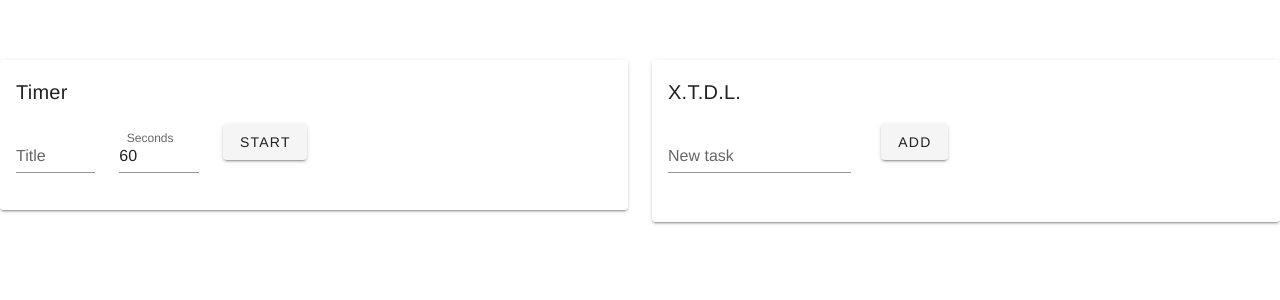
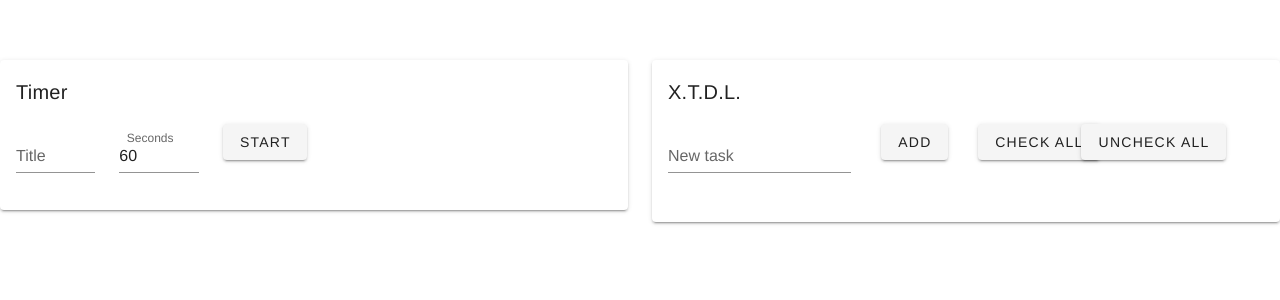
Before and after one commit to SauloTracer/Vue2Playground, a Vue app: page / in a window 1280 px wide. Shown: the top 300 px of the page. Built offline with nearby package versions, Linux system fonts and the light colour scheme; what vue-apexcharts would draw is missing.

Commit message:
XTDL: Adicionando check/uncheck all

```diff
--- a/src/components/todo.vue
+++ b/src/components/todo.vue
@@ -13,6 +13,16 @@
           </v-col>
           <v-col cols="2">
             <v-btn color="blue" elevation="5" @click="addTask()">Add</v-btn>
+          </v-col>
+          <v-col cols="2">
+            <v-btn color="blue" elevation="5" @click="checkAll()"
+              >Check All</v-btn
+            >
+          </v-col>
+          <v-col cols="2">
+            <v-btn color="blue" elevation="5" @click="uncheckAll()"
+              >Uncheck All</v-btn
+            >
           </v-col>
         </v-row>
       </v-form>
@@ -103,6 +113,16 @@ export default {
     saveTasks() {
       localStorage.setItem("tasks", JSON.stringify(this.tasks));
     },
+    changeAll(value) {
+      this.tasks.map((t) => (t.done = value));
+      this.saveTasks();
+    },
+    checkAll() {
+      this.changeAll(true);
+    },
+    uncheckAll() {
+      this.changeAll(false);
+    },
   },
 };
 </script>
```
